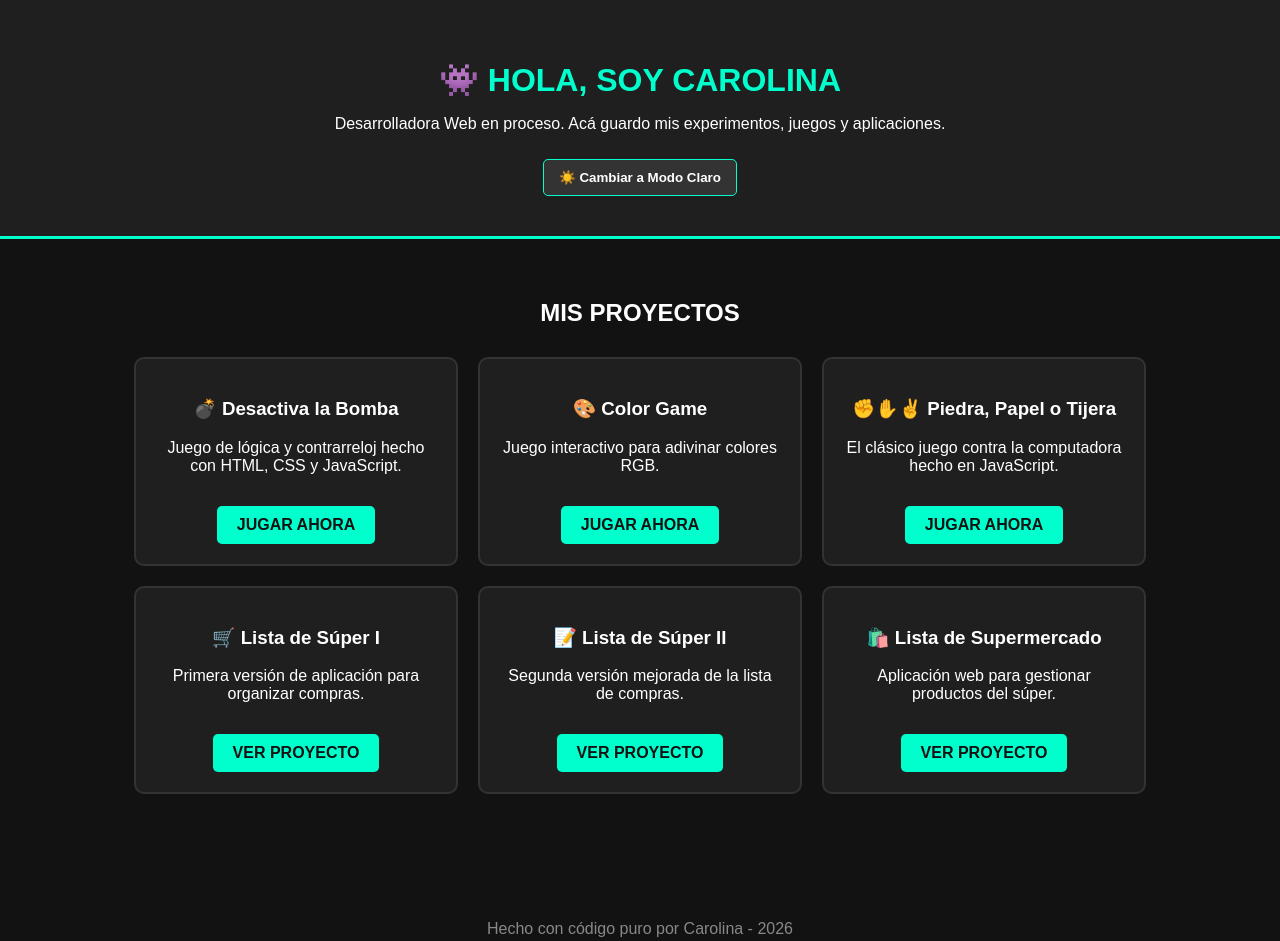
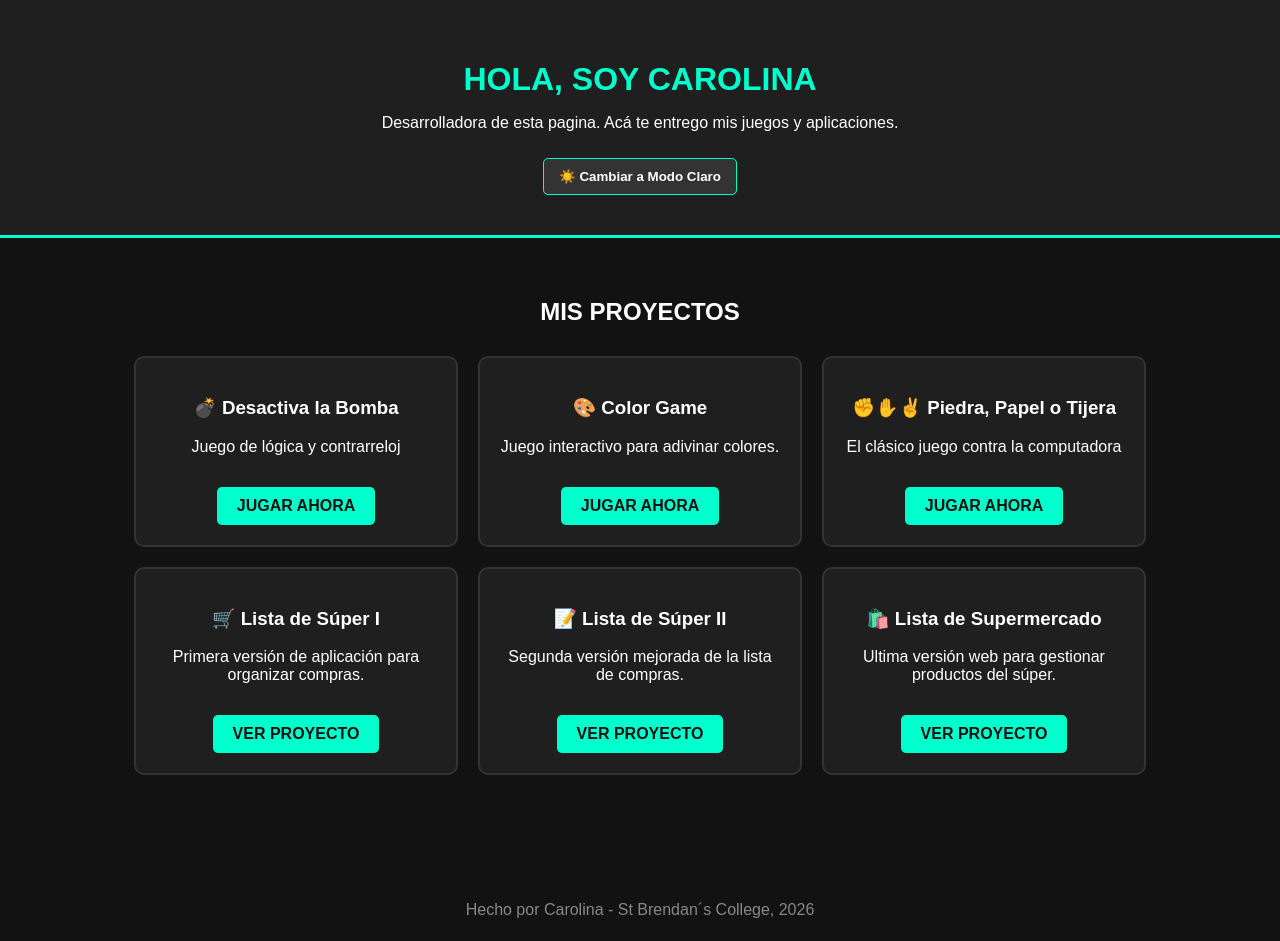
Before and after one commit to carolinaedelsteinpernice/portfolio-final, a plain HTML site: page index.html in a window 1280 px wide. Drawn offline with Linux system fonts and the light colour scheme.

Commit message:
Update index.html

```diff
--- a/index.html
+++ b/index.html
@@ -8,8 +8,8 @@
 <body>
 
     <header>
-        <h1>👾 HOLA, SOY CAROLINA</h1>
-        <p>Desarrolladora Web en proceso. Acá guardo mis experimentos, juegos y aplicaciones.</p>
+        <h1> HOLA, SOY CAROLINA</h1>
+        <p>Desarrolladora de esta pagina. Acá te entrego mis juegos y aplicaciones.</p>
         <button id="btnTema">☀️ Cambiar a Modo Claro</button>
     </header>
 
@@ -21,21 +21,21 @@
             <!-- TRABAJO 1: EL JUEGO DE HOY -->
             <div class="tarjeta">
                 <h3>💣 Desactiva la Bomba</h3>
-                <p>Juego de lógica y contrarreloj hecho con HTML, CSS y JavaScript.</p>
+                <p>Juego de lógica y contrarreloj </p>
                 <a href="https://carolinaedelsteinpernice.github.io/invento/" target="_blank" class="btn-jugar">JUGAR AHORA</a>
             </div>
 
             <!-- TRABAJO 2 -->
             <div class="tarjeta">
                 <h3>🎨 Color Game</h3>
-                <p>Juego interactivo para adivinar colores RGB.</p>
+                <p>Juego interactivo para adivinar colores.</p>
                 <a href="https://carolinaedelsteinpernice.github.io/COLOR-GAME/" target="_blank" class="btn-jugar">JUGAR AHORA</a>
             </div>
 
             <!-- TRABAJO 3 -->
             <div class="tarjeta">
                 <h3>✊✋✌️ Piedra, Papel o Tijera</h3>
-                <p>El clásico juego contra la computadora hecho en JavaScript.</p>
+                <p>El clásico juego contra la computadora </p>
                 <a href="https://carolinaedelsteinpernice.github.io/piedrapapeltijera/" target="_blank" class="btn-jugar">JUGAR AHORA</a>
             </div>
 
@@ -56,7 +56,7 @@
             <!-- TRABAJO 6 -->
             <div class="tarjeta">
                 <h3>🛍️ Lista de Supermercado</h3>
-                <p>Aplicación web para gestionar productos del súper.</p>
+                <p>Ultima versión web para gestionar productos del súper.</p>
                 <a href="https://carolinaedelsteinpernice.github.io/Lista-de-supermercado/" target="_blank" class="btn-jugar">VER PROYECTO</a>
             </div>
 
@@ -64,7 +64,7 @@
     </main>
 
     <footer>
-        <p>Hecho con código puro por Carolina - 2026</p>
+        <p>Hecho por Carolina - St Brendan´s College, 2026</p>
     </footer>
 
     <script src="script.js"></script>
```
